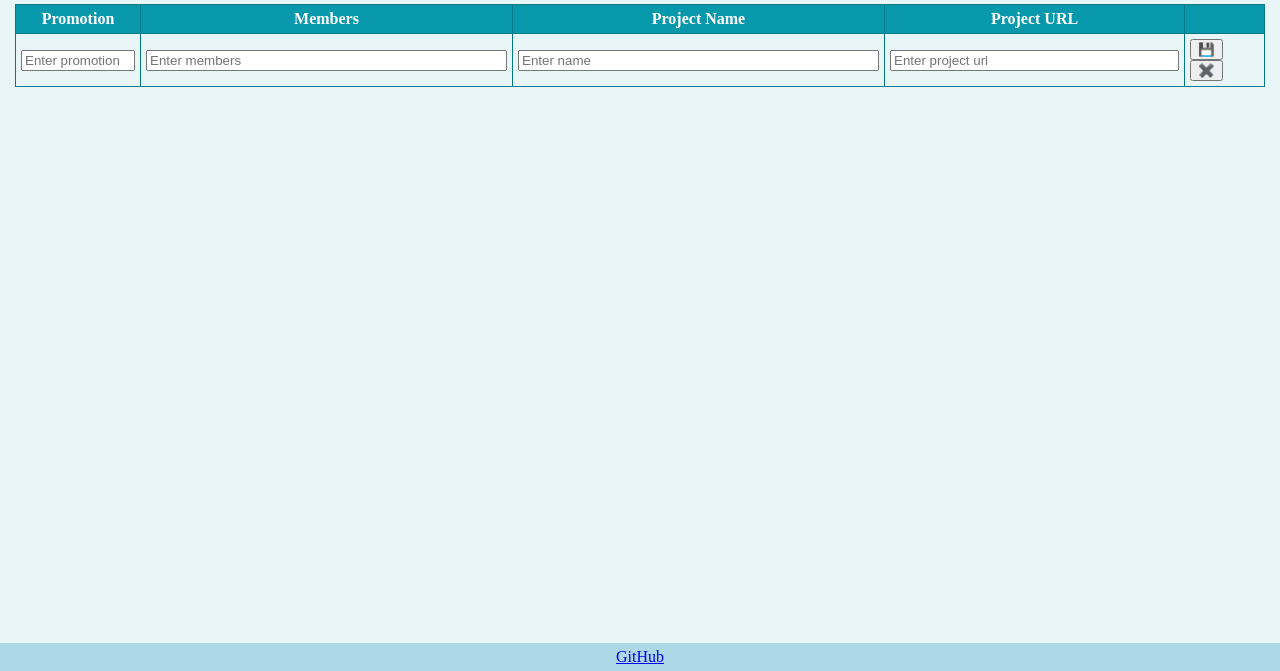
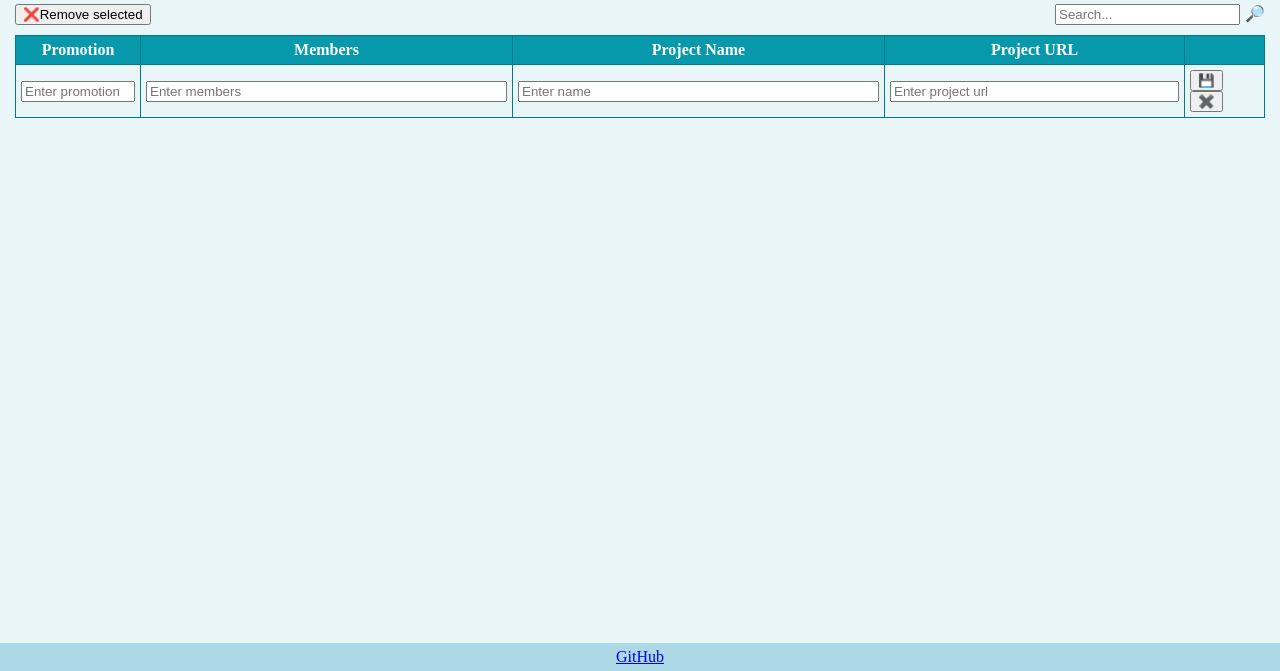
Before and after one commit to AdinaPlt/teams-networking, a website built with webpack: page src/index.html in a window 1280 px wide. Shown: the part 129-800 px from the top of the page. Built offline with nearby package versions, Linux system fonts and the light colour scheme; files whose address does not match are found by name.

Commit message:
html for search toolbar

```diff
--- a/src/index.html
+++ b/src/index.html
@@ -19,6 +19,12 @@
     </header>
 
     <section>
+      <div class="tbar">
+        <button type="button">❌Remove selected</button>
+        <div class="tfill"></div>
+        <input type="text" name="search" id="search" placeholder="Search..." />
+        <label for="search">🔎</label>
+      </div>
       <form id="teamsForm" method="get">
         <table id="teamsTable" border="1">
           <colgroup>
--- a/src/style.css
+++ b/src/style.css
@@ -93,6 +93,17 @@ table {
   width: 100%;
 }
 
+.tbar {
+  display: flex;
+  flex-direction: row;
+  margin-bottom: 10px;
+  gap: 5px;
+}
+
+.tfill {
+  flex: 1;
+}
+
 footer {
   padding: 5px;
   background-color: lightblue;
```
